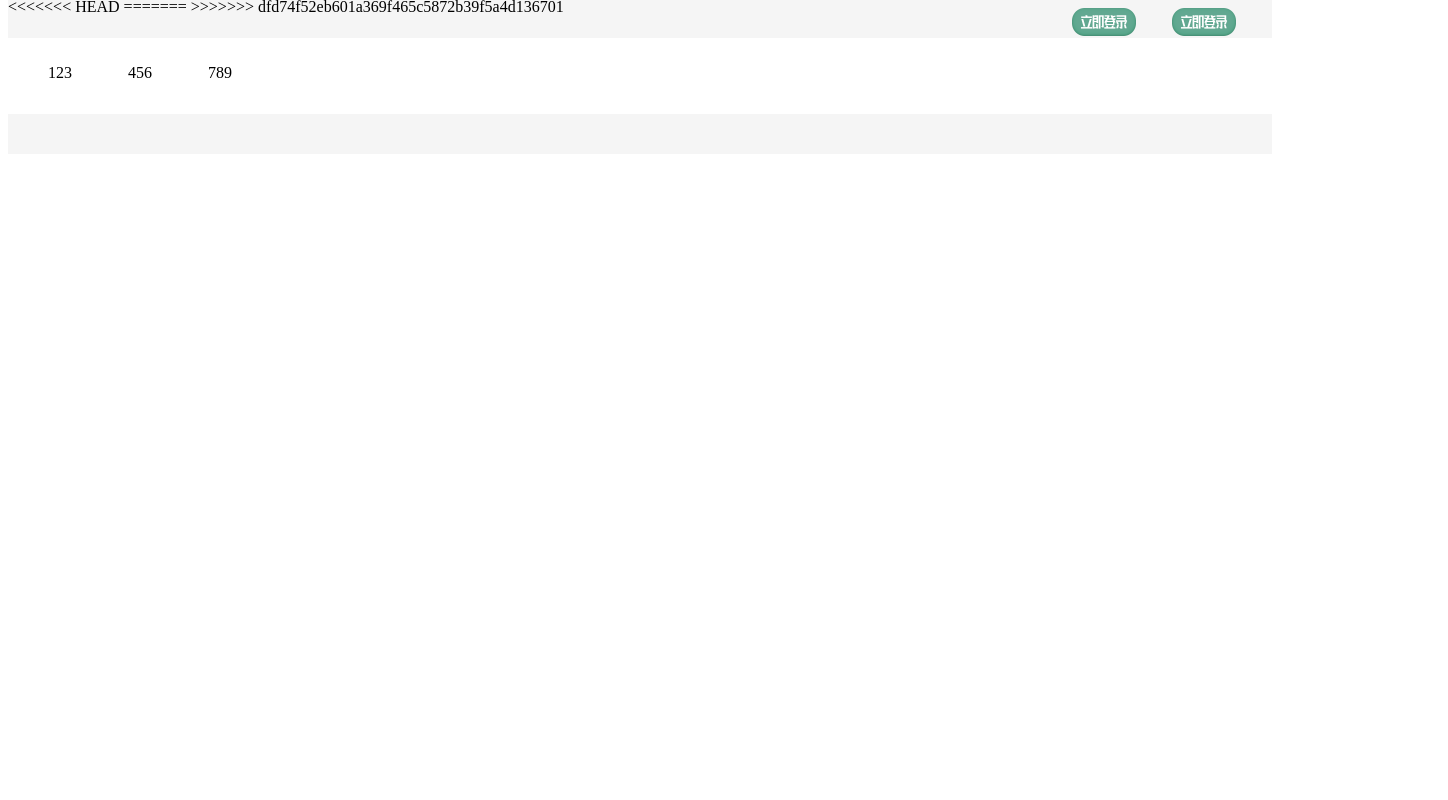
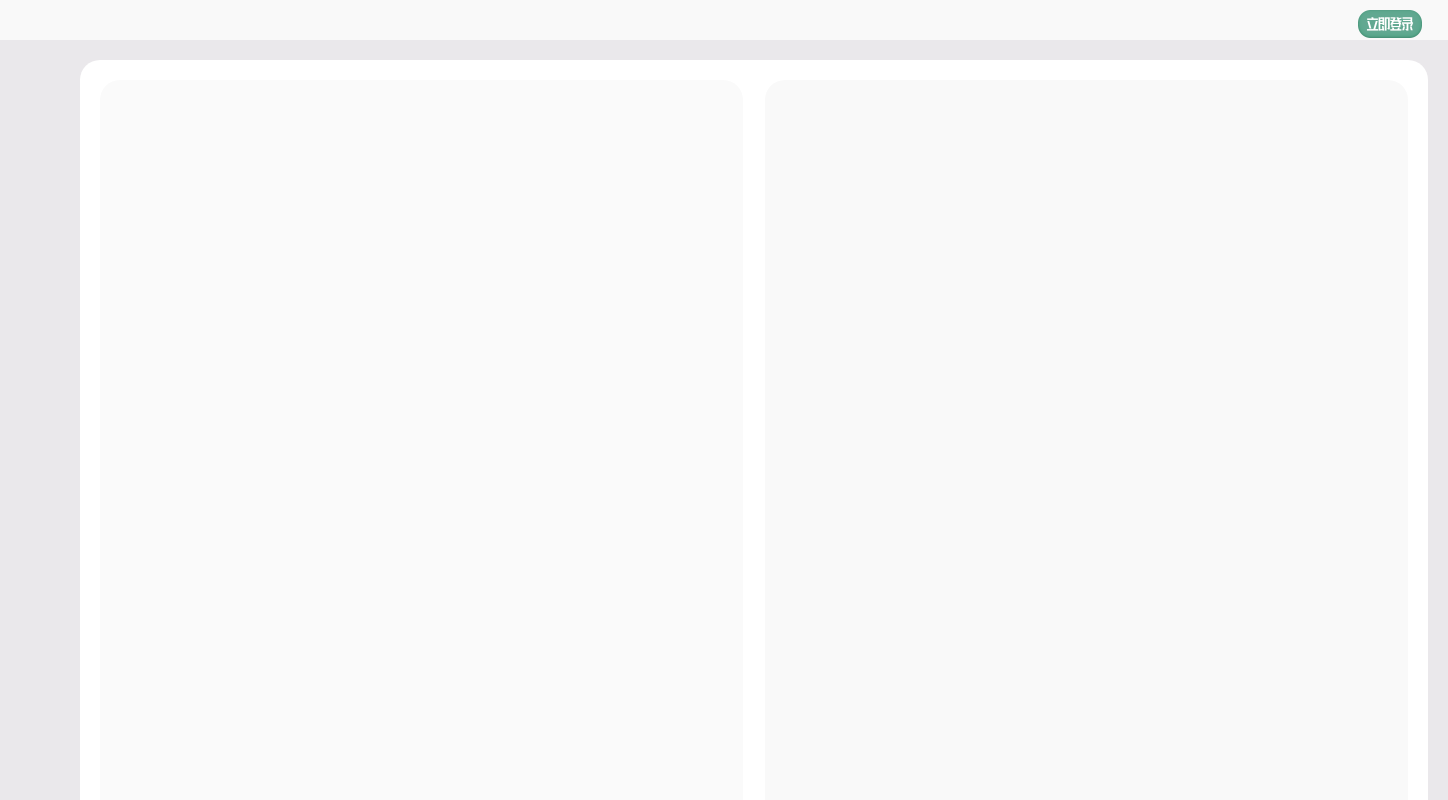
Before and after one commit to LibeRatoR10001/science-innovation-project, a plain HTML site: page 工程/index.html in a window 1280 px wide. Shown: the top 800 px of the page, 1448 px wide, since content can reach past the window. Drawn offline with Linux system fonts and the light colour scheme.

Commit message:
网页大更新

```diff
--- a/工程/css/style_main.css
+++ b/工程/css/style_main.css
@@ -1,25 +1,29 @@
+#body {
+	background-color:#EAE8EB;
+}
 .header-bar {
-	min-width: 1248px;
-	width: 100%;
+	min-width: 100%;
+	width: 1448px;
 	height: 40px;
 	margin:0 ;
-	display: flex;
-	-webkit-box-pack: justify;
+	position: absolute;
+	left: 0px;
+	top: 0px;
 }
 .header-content{
 	height: 40px;
-	width: 1248px;
+	width: 1448px;
 	min-width: 100%;
-	margin-top:-10px;
 	position: relative;
-	background-color:whitesmoke;
+	background-color:rgb(249, 249, 249);
 }
 .button{
-	float:right;
-	width:100px;
+	float: right;
+	position: relative;
+	right: 30px;
+	top: 10px;
+	width: 60px;
 	height: 20px;
-	margin-top: 10px;
-	margin: right 20px;
 	font-family: "宋体";
 	font-size: 15px;
 	align-content: center;
@@ -29,23 +33,46 @@
 	height:27.5px;
 }
 .main_body{
-	width: 1248px;
-	height: auto;
+	width: 1348px;
+	height: 940px;;
+	position: absolute;
+	border-radius: 20px;
+	background-color: white;
+	left: 80px;
+	top: 60px;
 }
-.body_nav{
-	width: 1248px;
-	height: 50px;
 
+.container_left{
+	position: relative;
+	float: left;
+	left: 20px;
+	top: 20px;
+	width: 643px;
+	height: 900px;
+	margin: 0,0,20px,20px;
+	border-radius: 20px;
+	background-color:rgb(250, 250, 250);
 }
-.nav_contain li{
-	float: left;
-	width:80px;
-	list-style:none;
+.container_left a{
+	font-size: 20px;
+}
+.container_right{
+	position: relative;
+	float: right;
+	top: 20px;
+	right: 20px;
+	width: 643px;
+	height: 900px;
+	margin: 0,20px,20px,0;
+	border-radius: 20px;
+	background-color: rgb(249, 249, 249);
 }
 .footer{
-	min-width: 1248px;
-	width: 100%;
-	height: 40px;
-	align-self: center;
-	background-color:whitesmoke;
+	position: absolute;
+	min-width: 100%;
+	width: 1448px;
+	height: 38px;
+	background-color: rgb(249,249,249);
+	left: 0px;
+	top: 1125px;
 }
--- a/工程/index.html
+++ b/工程/index.html
@@ -1,29 +1,24 @@
-<!doctype html>
-<html>
+<!DOCTYPE html>
+<html lang="zh">
 <head>
-<meta charset="utf-8">
-<title>主页</title>
-<link href="css/style_main.css" rel="stylesheet" type="text/css">
-
+	<meta charset="utf-8">
+	<title>主页</title>
+	<link href="css/style_main.css" rel="stylesheet" type="text/css">
 </head>
 
-<body >
+<body id="body">
 	<div class="header-bar">
 		<div class="header-content">
-<<<<<<< HEAD
-			<div class="button"><a href="login.html"><img src="img/微信图片_20230315224654.png" class="button_main"></a></div>
-=======
-			<div class="button"><a href="log_in.html"><img src="img/微信图片_20230315224654.png" class="button_main"></a></div>
->>>>>>> dfd74f52eb601a369f465c5872b39f5a4d136701
-		</div>
+		<span class="button"><a href="login.html"><img src="img/微信图片_20230315224654.png" class="button_main" alt="立即登录"></a></span></div>
 	</div>
 	<div class="main_body">
-		<div class="body_nav">
-			<ul class="nav_contain">
-				<li>123</li>
-				<li>456</li>
-				<li>789</li>
-			</ul>
+		<div class="container_left">
+
+			<a href="page1.html"></a>
+		</div>
+
+		<div class="container_right">
+
 		</div>
 	</div>
 	<div class="footer">
```
Also changed, not shown: 工程/page1.html (added, +12 -0 lines), 工程/page2.html (added, +12 -0 lines).
